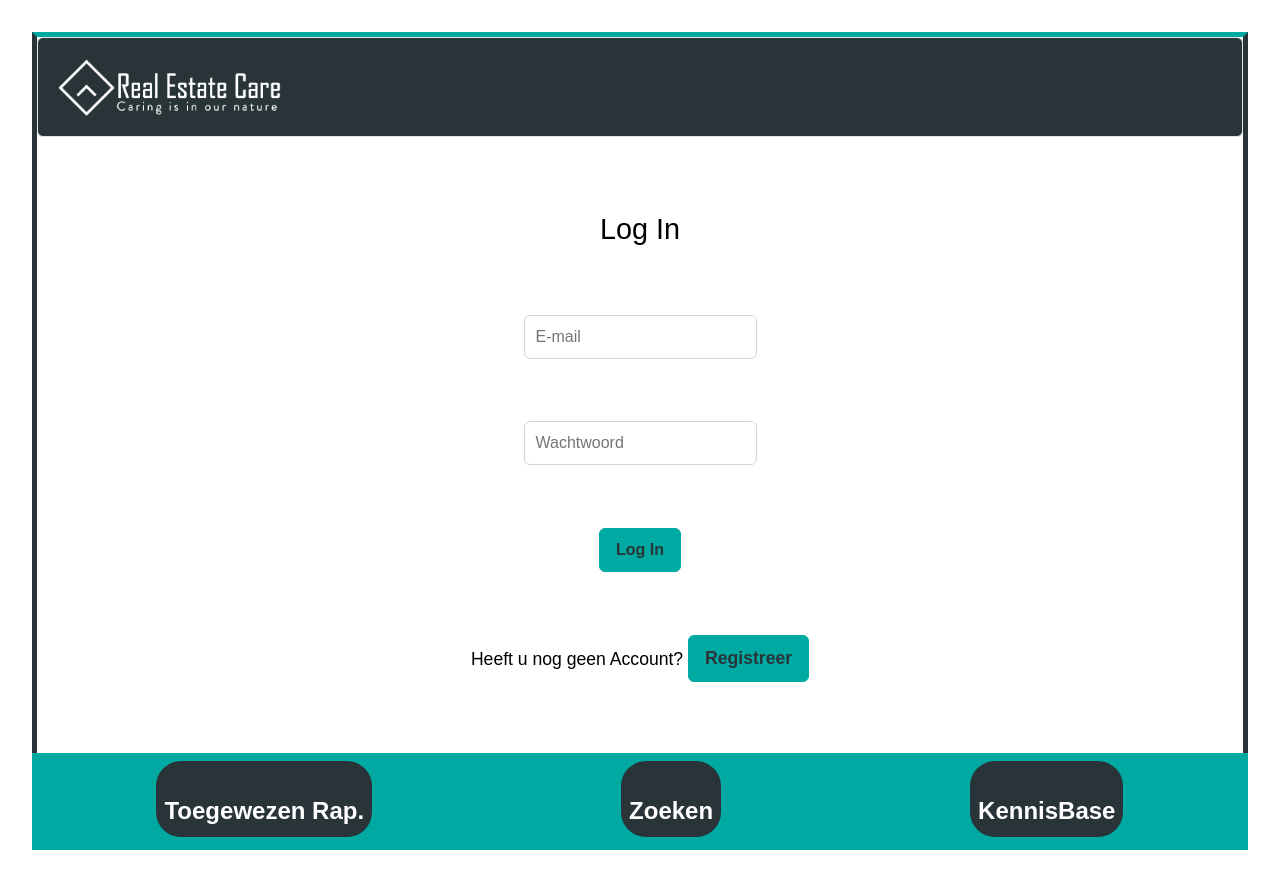
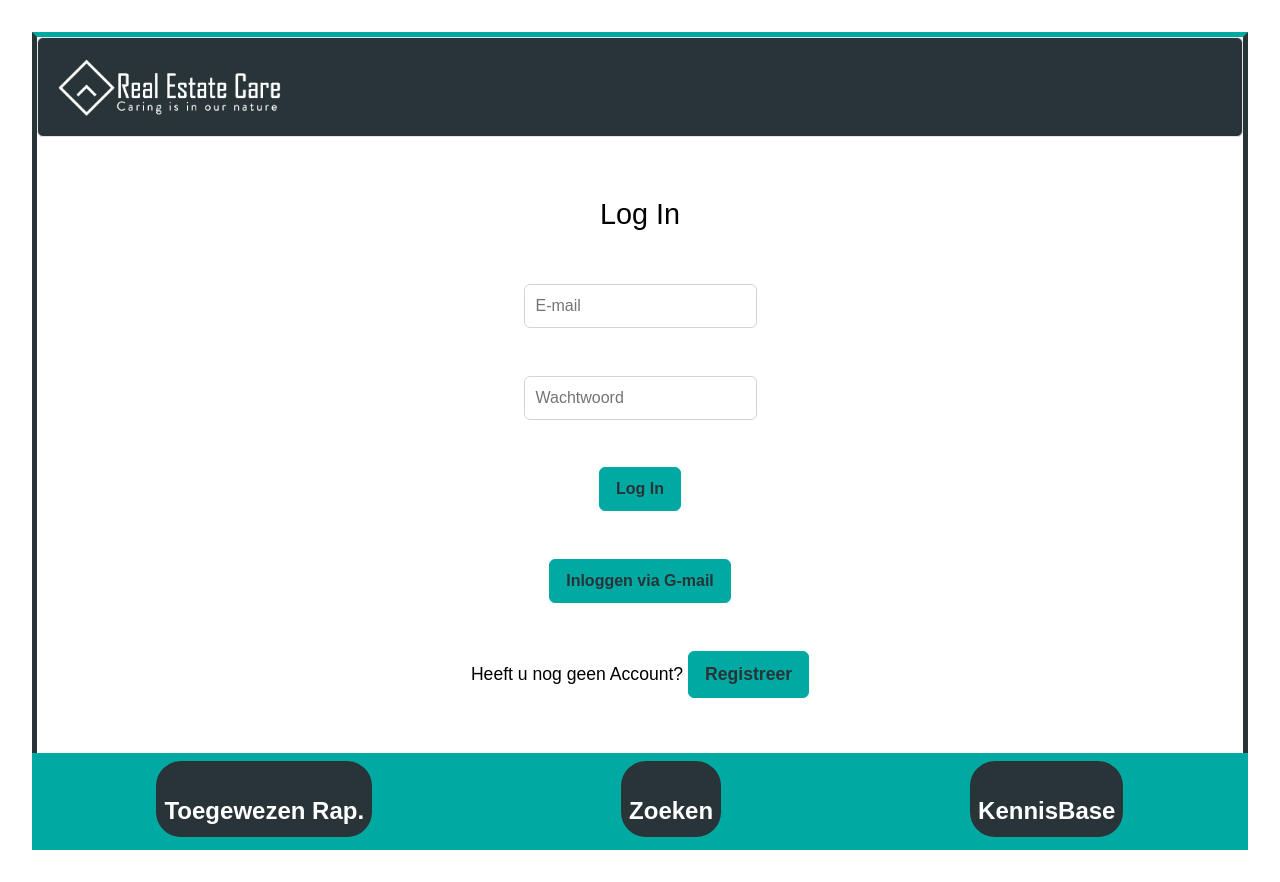
Before and after one commit to JashwandAutar/real-estate-care, a Vue app: page / in a window 1280 px wide. Built offline with nearby package versions, Linux system fonts and the light colour scheme; no server answers; some icons are missing.

Commit message:
LogIn updated

```diff
--- a/src/views/HomeView.vue
+++ b/src/views/HomeView.vue
@@ -1,6 +1,6 @@
 <script setup>
 import {ref, reactive} from "vue";
-import {getAuth, signInWithEmailAndPassword} from "firebase/auth";
+import {getAuth, signInWithEmailAndPassword, signInWithPopup, GoogleAuthProvider} from "firebase/auth";
 import {RouterLink, useRouter} from "vue-router";
 import { useToast } from "primevue/usetoast";
 
@@ -68,6 +68,24 @@ const Login = () =>  {
     }
   });
 }
+
+const logInGmail = () => {
+  const provider = new GoogleAuthProvider();
+  signInWithPopup(auth, provider)
+  .then((result) => {
+    console.log(result.user);
+    router.push('/feed');
+  })
+  .catch((error) => {
+    toast.add({
+        severity: 'Error',
+        summary: 'Inloggen',
+        detail: 'Inloggen niet gelukt' ,
+        life: 1000
+      });
+    console.log(error.message);;
+  });
+}
 </script>
 
 <template>
@@ -95,6 +113,15 @@ const Login = () =>  {
       :loading="loading"
       @click="Login()"
     />
+
+    <Button
+      type="button"
+      label="Inloggen via G-mail"
+      :loading="loading"
+      @click="logInGmail()"
+    />
+
+
     <p>Heeft u nog geen Account?&nbsp;
       <RouterLink to="/register">
         <Button label="Registreer" />
```
Also changed, not shown: src/router/index.js (+4 -3 lines), 1 other file (tests, documents, lock files or other folders).
